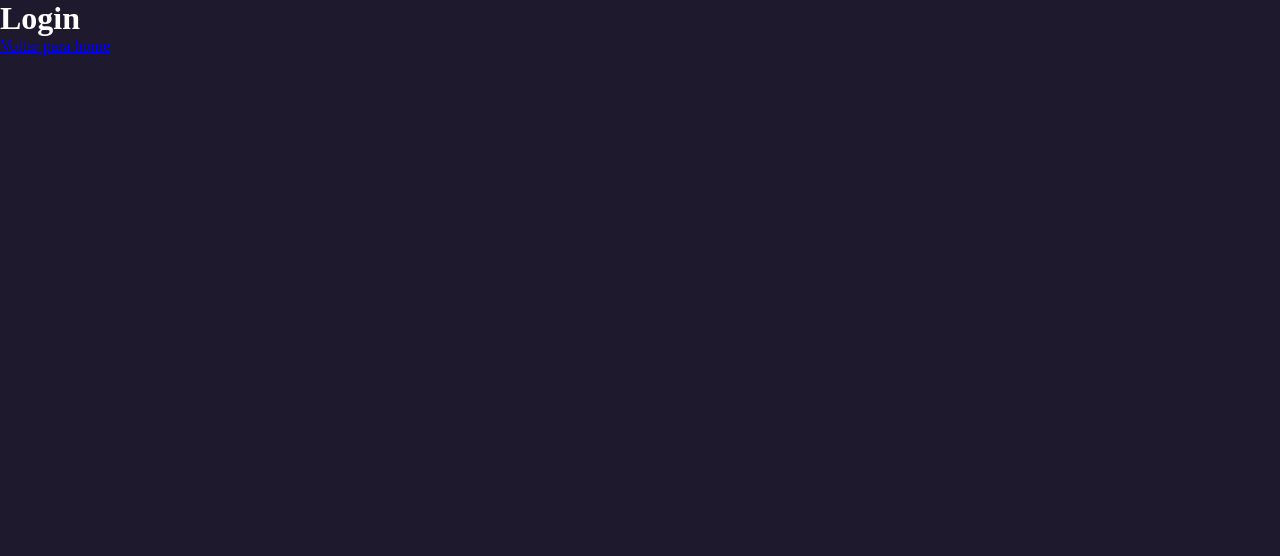
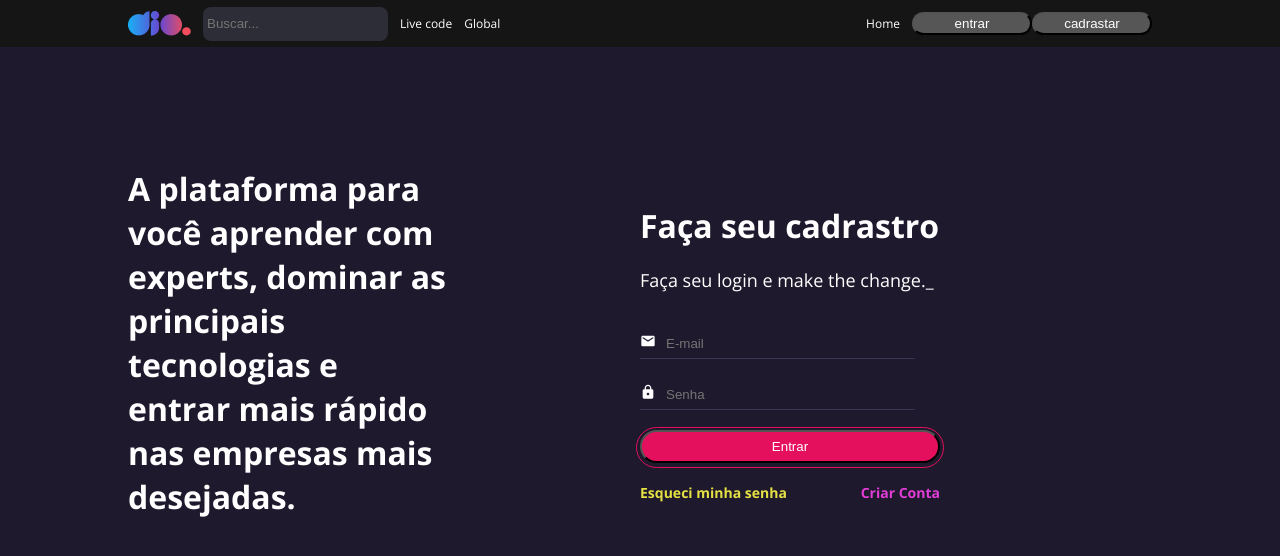
Before and after one commit to Brunocs1991/dio_formacao_react, a React (Create React App) app in the folder 03_ampliando_conhecimento_react/dio/: page /login in a window 1280 px wide. Shown: the top 556 px of the page. Built offline with nearby package versions, Linux system fonts and the light colour scheme.

Commit message:
Create Login Screen

```diff
--- a/03_ampliando_conhecimento_react/dio/package.json
+++ b/03_ampliando_conhecimento_react/dio/package.json
@@ -9,6 +9,7 @@
     "prop-types": "^15.8.1",
     "react": "^18.2.0",
     "react-dom": "^18.2.0",
+    "react-icons": "^5.0.1",
     "react-router-dom": "^6.21.3",
     "react-scripts": "5.0.1",
     "styled-components": "^6.1.8",
--- /dev/null
+++ b/03_ampliando_conhecimento_react/dio/src/components/Input/index.js
@@ -0,0 +1,19 @@
+import React from "react";
+import {IconeContainer, InputContainer, InputText} from "./styles";
+import PropTypes from "prop-types";
+
+const Input = ({leftIcon, name, ...rest}) => {
+    return (
+        <InputContainer>
+            {leftIcon ? (<IconeContainer>{leftIcon}</IconeContainer>) : null}
+            <InputText {...rest}/>
+        </InputContainer>
+    )
+}
+
+Input.propTypes = {
+    leftIcon: PropTypes.any,
+    name: PropTypes.string
+}
+
+export default Input
--- /dev/null
+++ b/03_ampliando_conhecimento_react/dio/src/components/Input/styles.js
@@ -0,0 +1,24 @@
+import styled from "styled-components";
+
+export const InputContainer = styled.div`
+    width: 100%;
+    max-width: 275px;
+    height: 30px;
+    border-bottom: 1px solid #3B3450;
+
+    display: flex;
+    align-items: center;
+    margin-bottom: 20px;
+`
+
+export const IconeContainer = styled.div`
+    margin-right: 10px;
+`
+
+export const InputText = styled.input`
+    background-color: transparent;
+    color: #FFFFFF;
+    border: 0;
+    height: 30px;
+    width: 100%;
+`
--- a/03_ampliando_conhecimento_react/dio/src/pages/login/index.js
+++ b/03_ampliando_conhecimento_react/dio/src/pages/login/index.js
@@ -1,10 +1,39 @@
-import {Link} from "react-router-dom";
+import {Header} from "../../components/Header";
+import Input from "../../components/Input";
+import Button from "../../components/Button";
+
+import {MdEmail, MdLock} from 'react-icons/md'
+
+import {Column, Container, CriarText, EsqueciText, Row, SubTitleLogin, Title, TitleLogin, Wrapper} from "./styles";
 
 const Login = () => {
     return (
         <>
-            <h1>Login</h1>
-            <Link to={"/"}>Voltar para home</Link>
+            <Header/>
+            <Container>
+                <Column>
+                    <Title>
+                        A plataforma para você aprender com experts, dominar as principais tecnologias e entrar mais
+                        rápido nas empresas mais desejadas.
+                    </Title>
+                </Column>
+                <Column>
+                    <Wrapper>
+                        <TitleLogin>Faça seu cadrastro </TitleLogin>
+                        <SubTitleLogin>Faça seu login e make the change._ </SubTitleLogin>
+                        <form>
+
+                            <Input placeholder="E-mail" leftIcon={<MdEmail />}/>
+                            <Input placeholder="Senha" type="password" leftIcon={<MdLock/>}/>
+                            <Button onClick={() =>{}} title="Entrar" variant="secondary" />
+                        </form>
+                        <Row>
+                            <EsqueciText>Esqueci minha senha</EsqueciText>
+                            <CriarText>Criar Conta</CriarText>
+                        </Row>
+                    </Wrapper>
+                </Column>
+            </Container>
         </>
     )
 }
--- /dev/null
+++ b/03_ampliando_conhecimento_react/dio/src/pages/login/styles.js
@@ -0,0 +1,73 @@
+import styled from "styled-components";
+
+export const Container = styled.main`
+    width: 100%;
+    max-width: 80%;
+    margin: 120px auto 0;
+
+    display: flex;
+    flex-direction: row;
+    justify-content: space-between;
+    align-items: center;
+`
+
+export const Wrapper = styled.div`
+    max-width: 300px;
+`
+
+export const Column = styled.div`
+    flex: 1;
+`
+export const Row = styled.div`
+    display: flex;
+    flex-direction: row;
+    justify-content: space-between;
+    align-items: center;
+    margin-top: 20px;
+`
+export const Title = styled.h2`
+    font-family: 'Open Sans', serif;
+    font-style: normal;
+    font-weight: 700;
+    font-size: 32px;
+    width: 320px;
+    margin-bottom: 20px;
+    line-height: 44px;
+
+    color: #FFFFFF;
+`
+
+export const TitleLogin = styled.p`
+    font-family: 'Open Sans', serif;
+    font-style: normal;
+    font-weight: 700;
+    font-size: 32px;
+    margin-bottom: 20px;
+    line-height: 44px;
+`
+
+export const SubTitleLogin = styled.p`
+    font-family: 'Open Sans', serif;
+    font-style: normal;
+    font-weight: 400;
+    font-size: 18px;
+    margin-bottom: 35px;
+    line-height: 25px;
+`
+
+export const EsqueciText = styled.p`
+    font-family: 'Open Sans', serif;
+    font-style: normal;
+    font-weight: 700;
+    font-size: 14px;
+    line-height: 19px;
+    color: #E5E044;
+`
+export const CriarText = styled.p`
+    font-family: 'Open Sans', serif;
+    font-style: normal;
+    font-weight: 700;
+    font-size: 14px;
+    line-height: 19px;
+    color: #E23DD7
+`
```
Also changed, not shown: 1 other file (tests, documents, lock files or other folders).
